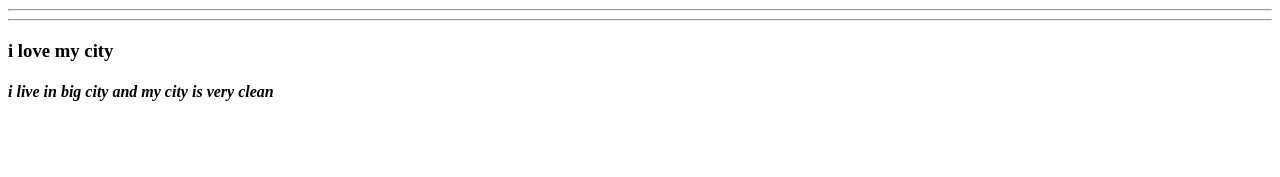
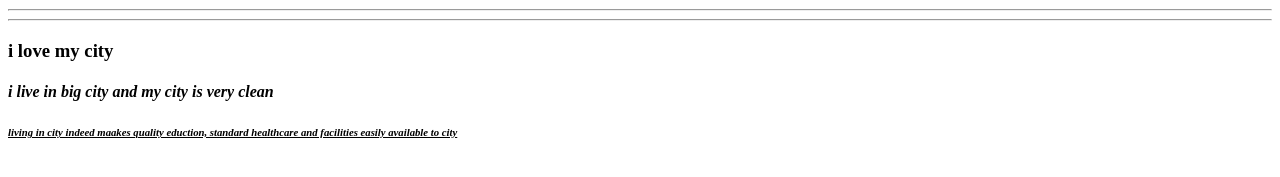
Before and after one commit to rutubondre/my-new-webpage, a plain HTML site: page city.html in a window 1280 px wide. Shown: the part 183-360 px from the top of the page. Drawn offline with Linux system fonts and the light colour scheme.

Commit message:
heading tag added underline and italic tag added

```diff
--- a/city.html
+++ b/city.html
@@ -20,7 +20,14 @@
 <h4>
     <i>i live  in big city and my city is very clean</i>
 </h4>
+<h6>
+    <u>
+        <i>
+            living in city  indeed maakes  quality eduction, standard  healthcare and facilities easily available to city
 
+        </i>
+    </u>
+</h6>
 
 </body>
 </html>
```
